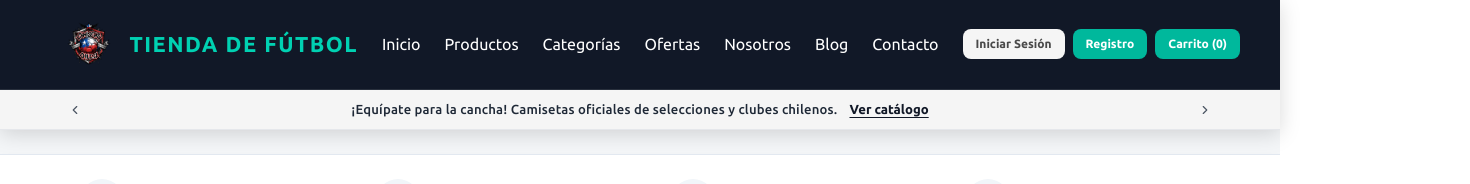
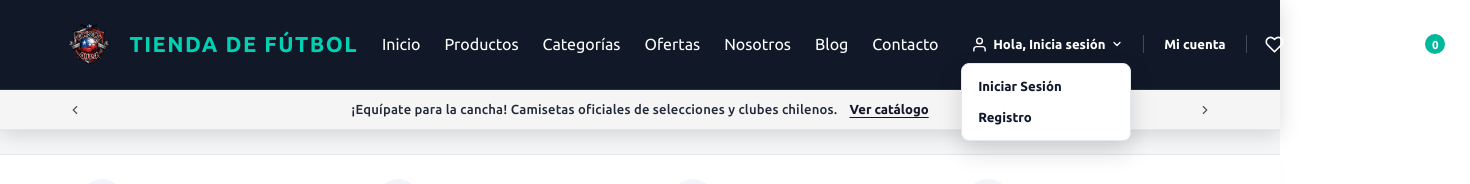
Before and after one commit to DanCode99/fullStack_EV2, a React (Vite) app: page / in a window 1280 px wide. Shown: the top 184 px of the page, 1470 px wide, since content can reach past the window. Built offline with nearby package versions, Linux system fonts and the light colour scheme; no server answers.

Commit message:
feat(navbar): redisenar seccion de cuenta, favoritos y boton de apertura del carrito lateral

```diff
--- a/src/components/organisms/Navbar/Navbar.jsx
+++ b/src/components/organisms/Navbar/Navbar.jsx
@@ -1,6 +1,5 @@
-import { useState } from 'react'
+import { useState, useEffect } from 'react'
 import { Link, useNavigate } from 'react-router-dom'
-import { Button } from '../../atoms/Button/Button.jsx'
 import { PromoAnnouncementBar } from '../../molecules/PromoAnnouncementBar/PromoAnnouncementBar.jsx'
 
 export function Navbar({
@@ -14,7 +13,20 @@ export function Navbar({
   const [burgerActive, setBurgerActive] = useState(false)
   const [isMegaMenuOpen, setIsMegaMenuOpen] = useState(false)
   const [megaTimer, setMegaTimer] = useState(null)
+  const [authMenuOpen, setAuthMenuOpen] = useState(false)
   const navigate = useNavigate()
+
+  useEffect(() => {
+    const handleOutsideClick = (e) => {
+      if (!e.target.closest('.retail-auth-dropdown')) {
+        setAuthMenuOpen(false)
+      }
+    }
+    if (authMenuOpen) {
+      document.addEventListener('click', handleOutsideClick)
+    }
+    return () => document.removeEventListener('click', handleOutsideClick)
+  }, [authMenuOpen])
 
   const handleMouseEnterMega = () => {
     if (megaTimer) clearTimeout(megaTimer)
@@ -165,42 +177,135 @@ export function Navbar({
 
             <div className="navbar-end">
               <div className="navbar-item">
-                <div className="buttons">
+                <div className="retail-header-bar">
+                  {/* 1. Hola, Inicia sesión / Hola, [Nombre] */}
+                  <div className="retail-auth-dropdown">
+                    <button
+                      type="button"
+                      className="retail-btn-auth"
+                      onClick={() => setAuthMenuOpen(prev => !prev)}
+                      aria-haspopup="true"
+                      aria-expanded={authMenuOpen}
+                    >
+                      <svg width="17" height="17" viewBox="0 0 24 24" fill="none" stroke="currentColor" strokeWidth="2" strokeLinecap="round" strokeLinejoin="round">
+                        <path d="M20 21v-2a4 4 0 0 0-4-4H8a4 4 0 0 0-4 4v2"></path>
+                        <circle cx="12" cy="7" r="4"></circle>
+                      </svg>
+                      <span>
+                        {loggedUser ? `Hola, ${loggedUser.nombre || loggedUser.correo}` : 'Hola, Inicia sesión'}
+                      </span>
+                      <svg width="12" height="12" viewBox="0 0 24 24" fill="none" stroke="currentColor" strokeWidth="2.5" strokeLinecap="round" strokeLinejoin="round">
+                        <polyline points="6 9 12 15 18 9"></polyline>
+                      </svg>
+                    </button>
+
+                    <div className={`retail-auth-menu ${authMenuOpen ? 'is-active' : ''}`}>
                       {loggedUser ? (
                         <>
-                      <span className="navbar-item has-text-white is-size-7">
-                        Hola, {loggedUser.nombre || loggedUser.correo}
-                      </span>
-                      <Button
-                        variant="danger"
-                        size="small"
-                        onClick={onLogout}
+                          <div className="px-3 py-2 border-bottom has-text-grey is-size-7">
+                            Conectado como <strong>{loggedUser.nombre || loggedUser.correo}</strong>
+                          </div>
+                          {isAdminOrSeller && (
+                            <button
+                              type="button"
+                              className="retail-auth-menu-item"
+                              onClick={() => {
+                                setAuthMenuOpen(false)
+                                handleNav('admin')
+                              }}
+                            >
+                              Panel de Administración
+                            </button>
+                          )}
+                          <button
+                            type="button"
+                            className="retail-auth-menu-item is-logout"
+                            onClick={() => {
+                              setAuthMenuOpen(false)
+                              if (onLogout) onLogout()
+                            }}
                           >
                             Cerrar Sesión
-                      </Button>
+                          </button>
                         </>
                       ) : (
                         <>
-                      <Button
-                        variant="light"
-                        size="small"
-                        onClick={() => handleNav('login')}
+                          <button
+                            type="button"
+                            className="retail-auth-menu-item"
+                            onClick={() => {
+                              setAuthMenuOpen(false)
+                              handleNav('login')
+                            }}
                           >
                             Iniciar Sesión
-                      </Button>
-                      <Button
-                        variant="primary"
-                        size="small"
-                        onClick={() => handleNav('registro')}
+                          </button>
+                          <button
+                            type="button"
+                            className="retail-auth-menu-item"
+                            onClick={() => {
+                              setAuthMenuOpen(false)
+                              handleNav('registro')
+                            }}
                           >
                             Registro
-                      </Button>
+                          </button>
                         </>
                       )}
-                  <Button
-                    variant="primary"
-                    size="small"
-                    className="is-outlined"
+                    </div>
+                  </div>
+
+                  {/* Separador vertical | */}
+                  <span className="retail-divider" aria-hidden="true"></span>
+
+                  {/* 2. Mi cuenta */}
+                  <button
+                    type="button"
+                    className="retail-account-link"
+                    onClick={() => {
+                      if (!loggedUser) {
+                        handleNav('login')
+                      } else if (isAdminOrSeller) {
+                        handleNav('admin')
+                      } else {
+                        handleNav('home')
+                      }
+                    }}
+                  >
+                    Mi cuenta
+                  </button>
+
+                  {/* Separador vertical | */}
+                  <span className="retail-divider" aria-hidden="true"></span>
+
+                  {/* 3. Icono de Corazón (Favoritos) */}
+                  <button
+                    type="button"
+                    className="retail-icon-btn"
+                    title="Mis Favoritos"
+                    aria-label="Favoritos"
+                    onClick={() => {
+                      if (!loggedUser) {
+                        handleNav('login')
+                      } else {
+                        handleNav('productos')
+                      }
+                    }}
+                  >
+                    <svg width="19" height="19" viewBox="0 0 24 24" fill="none" stroke="currentColor" strokeWidth="2" strokeLinecap="round" strokeLinejoin="round">
+                      <path d="M20.84 4.61a5.5 5.5 0 0 0-7.78 0L12 5.67l-1.06-1.06a5.5 5.5 0 0 0-7.78 7.78l1.06 1.06L12 21.23l7.78-7.78 1.06-1.06a5.5 5.5 0 0 0 0-7.78z"></path>
+                    </svg>
+                  </button>
+
+                  {/* Separador vertical | */}
+                  <span className="retail-divider" aria-hidden="true"></span>
+
+                  {/* 4. Icono de Carrito con contador circular */}
+                  <button
+                    type="button"
+                    className="retail-cart-btn"
+                    title="Abrir Carrito"
+                    aria-label={`Carrito con ${cartCount} productos`}
                     onClick={() => {
                       if (onOpenCart) {
                         onOpenCart()
@@ -209,8 +314,14 @@ export function Navbar({
                       }
                     }}
                   >
-                    Carrito ({cartCount})
-                  </Button>
+                    <svg width="18" height="18" viewBox="0 0 24 24" fill="none" stroke="currentColor" strokeWidth="2" strokeLinecap="round" strokeLinejoin="round">
+                      <path d="M6 2L3 6v14a2 2 0 0 0 2 2h14a2 2 0 0 0 2-2V6l-3-4z"></path>
+                      <line x1="3" y1="6" x2="21" y2="6"></line>
+                      <path d="M16 10a4 4 0 0 1-8 0"></path>
+                    </svg>
+                    <span>Carrito ({cartCount})</span>
+                    <span className="retail-cart-badge">{cartCount}</span>
+                  </button>
                 </div>
               </div>
             </div>
```
Lines whose indentation alone changed are shown as unchanged.
